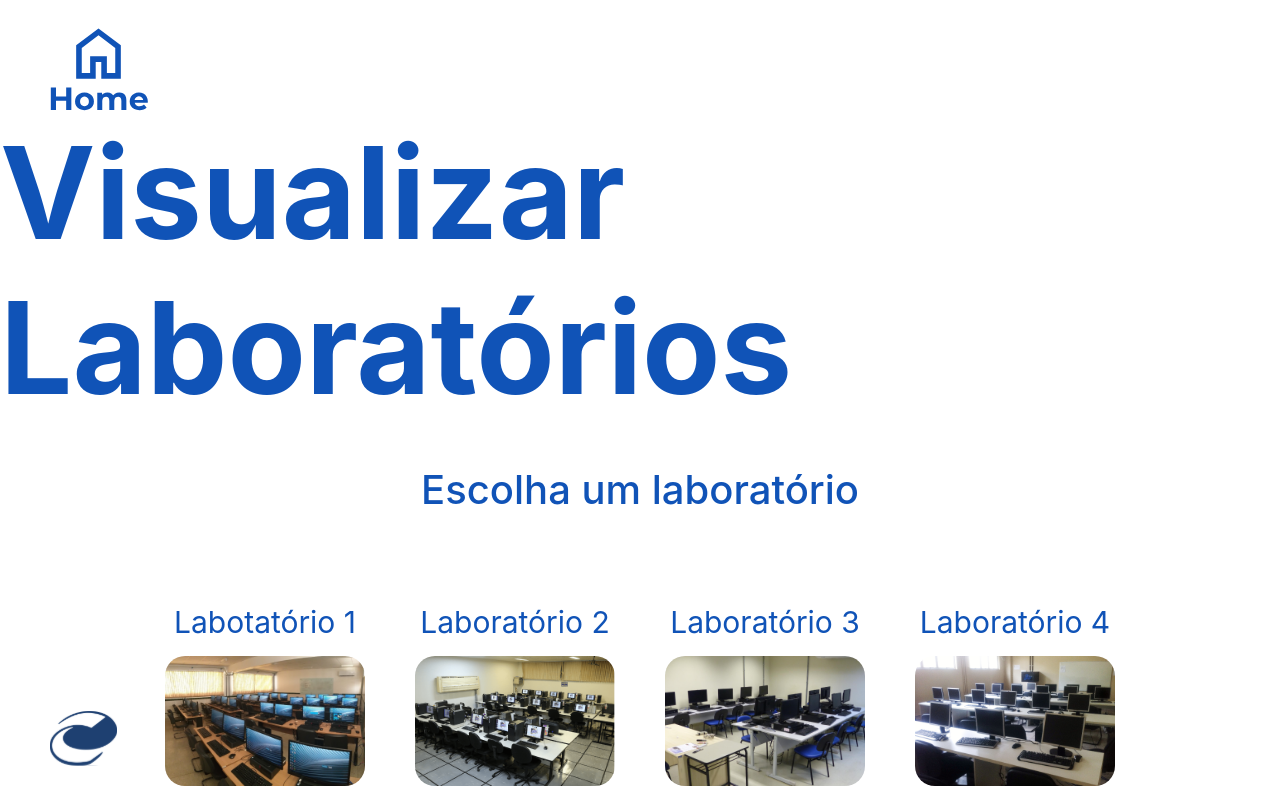
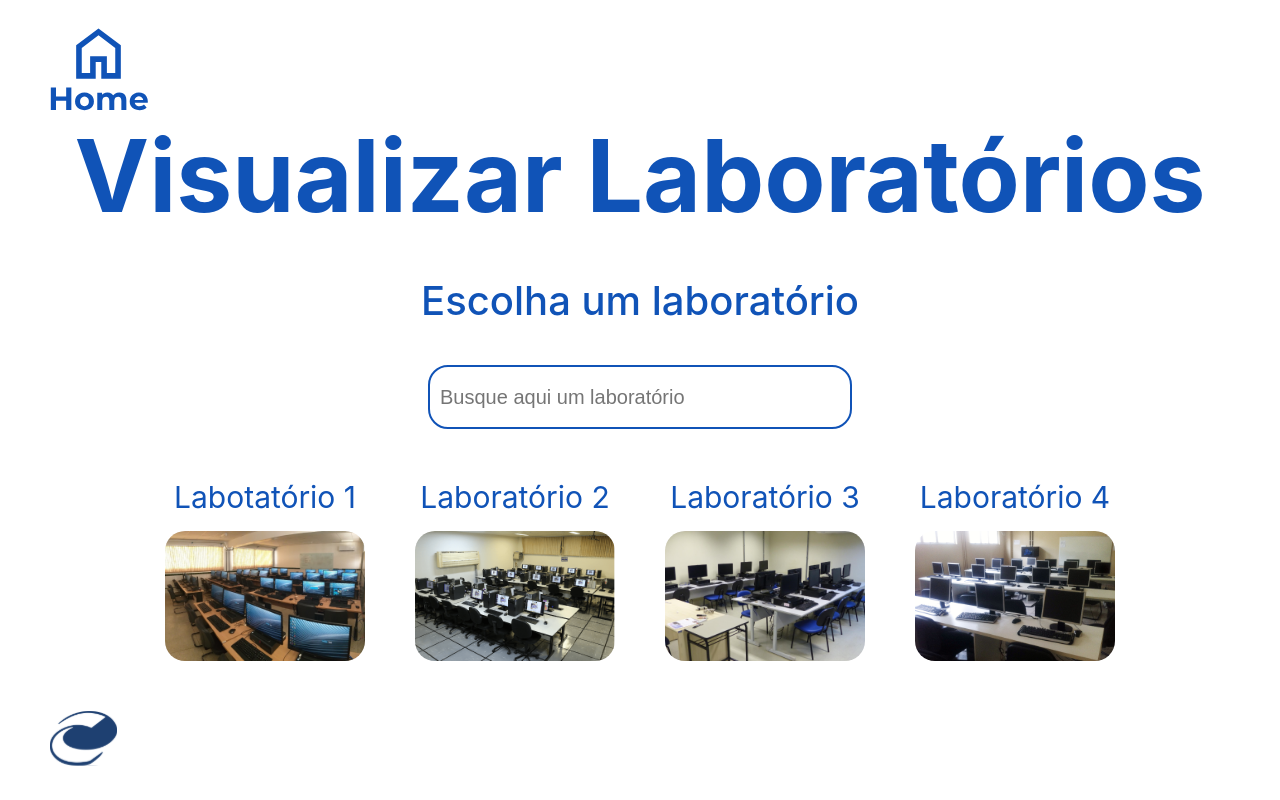
Before and after one commit to EusouRapha/SystemLab, a React (Create React App) app in the folder systemlab/: page /visualizarlaboratorios in a window 1280 px wide. Built offline with nearby package versions, Linux system fonts and the light colour scheme.

Commit message:
feature: busca criada na tela de labs

```diff
--- a/systemlab/src/pages/HomeScreen/HomeScreen.module.css
+++ b/systemlab/src/pages/HomeScreen/HomeScreen.module.css
@@ -8,7 +8,7 @@
 }
 
 .title{
-    font-size: 128px;
+    font-size: 100px;
     font-weight: 800;
     color: #1053B7;
 }
--- a/systemlab/src/pages/RegisterLabScreen/RegisterLabScreen.module.css
+++ b/systemlab/src/pages/RegisterLabScreen/RegisterLabScreen.module.css
@@ -5,12 +5,13 @@
 }
 
 .title{
-    font-size: 128px;
+    font-size: 100px;
     font-weight: 700;
     color: #1053b7;
 }
 
 .dropboxTitle{
+    margin-top: 0;
     font-size: 40px;
     font-weight: 500;
     color: #1053b7;
--- a/systemlab/src/pages/ViewLabScreen/ViewLabScreen.module.css
+++ b/systemlab/src/pages/ViewLabScreen/ViewLabScreen.module.css
@@ -5,7 +5,7 @@
 }
 
 .title{
-    font-size: 128px;
+    font-size: 100px;
     font-weight: 700;
     color: #1053b7;
 }
@@ -14,7 +14,17 @@
     font-size: 40px;
     font-weight: 500;
     color: #1053b7;
-    margin-bottom: 90px;
+    margin-bottom: 40px;
+}
+
+.input{
+    width: 400px;
+    height: 40px;
+    margin-bottom: 50px;
+    padding: 10px;
+    font-size: 20px;
+    border: 2px solid #1053b7;
+    border-radius: 20px;
 }
 
 .labsContainer{
--- a/systemlab/src/pages/ViewLabScreen/index.jsx
+++ b/systemlab/src/pages/ViewLabScreen/index.jsx
@@ -1,17 +1,42 @@
+import { useEffect } from "react";
+import { useState } from "react";
 import { mock } from "../../utils/mock";
 import Footer from "../components/footer/footer";
 import Header from "../components/header/header";
 import styles from "./ViewLabScreen.module.css";
 
 function ViewLabScreen() {
+  const [searchLab, setSeachLab] = useState("");
+  const [mockFiltered, setMockFiltered] = useState(mock);
+
+  useEffect(() => {
+    search(searchLab);
+  }, [searchLab]);
+
+  const search = (search) => {
+    const regex = /[\u0300-\u036f\u0020]/g; // regex para tirar os espaços em branco
+
+    const textRegex = search.normalize("NFD").replace(regex, "").toLowerCase(); // o metodo normalize tira os acentos
+
+    // a busca sem acento e sem espaço em branco diminui os erros do usuário porque ele pode buscar de varias formas.
+
+    const results = mock.filter((lab) => {
+      return lab.name
+        .normalize("NFD")
+        .replace(regex, "")
+        .toLowerCase()
+        .includes(textRegex);
+    });
+    console.log(results);
+    setMockFiltered(results);
+    RenderLabs();
+  };
+
+  const RenderLabs = () => {
+    // renderiza os labs buscados ou sem a busca
     return (
-    <>
-      <Header />
-      <div className={styles.container}>
-        <h1 className={styles.title}>Visualizar Laboratórios</h1>
-        <p className={styles.subTitle}>Escolha um laboratório</p>
       <div className={styles.labsContainer}>
-          {mock.map((lab, index) => (
+        {mockFiltered.map((lab, index) => (
           <div key={index} className={styles.labInnerContainer}>
             <p className={styles.name}>{lab.name}</p>
             <img
@@ -22,6 +47,23 @@ function ViewLabScreen() {
           </div>
         ))}
       </div>
+    );
+  };
+
+  return (
+    <>
+      <Header />
+      <div className={styles.container}>
+        <h1 className={styles.title}>Visualizar Laboratórios</h1>
+        <p className={styles.subTitle}>Escolha um laboratório</p>
+        <input
+          type="text"
+          placeholder="Busque aqui um laboratório"
+          value={searchLab}
+          onChange={(e) => setSeachLab(e.target.value)}
+          className={styles.input}
+        />
+        {RenderLabs()}
       </div>
       <Footer />
     </>
--- a/systemlab/src/pages/components/footer/footer.module.css
+++ b/systemlab/src/pages/components/footer/footer.module.css
@@ -9,4 +9,5 @@
     margin-bottom: 30px;
     margin-right: 100px;
     margin-left: 50px;
+    z-index: -5;
 }
```
Lines whose indentation alone changed are shown as unchanged.
